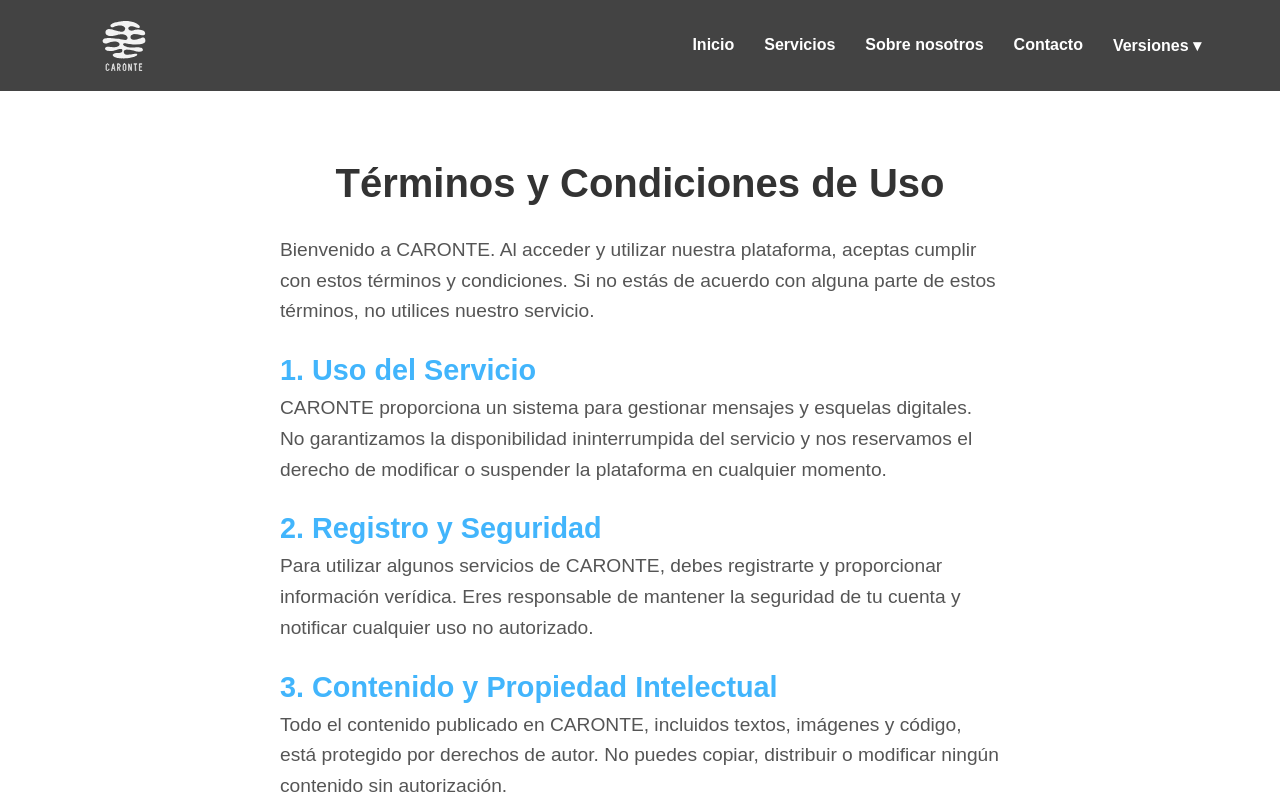
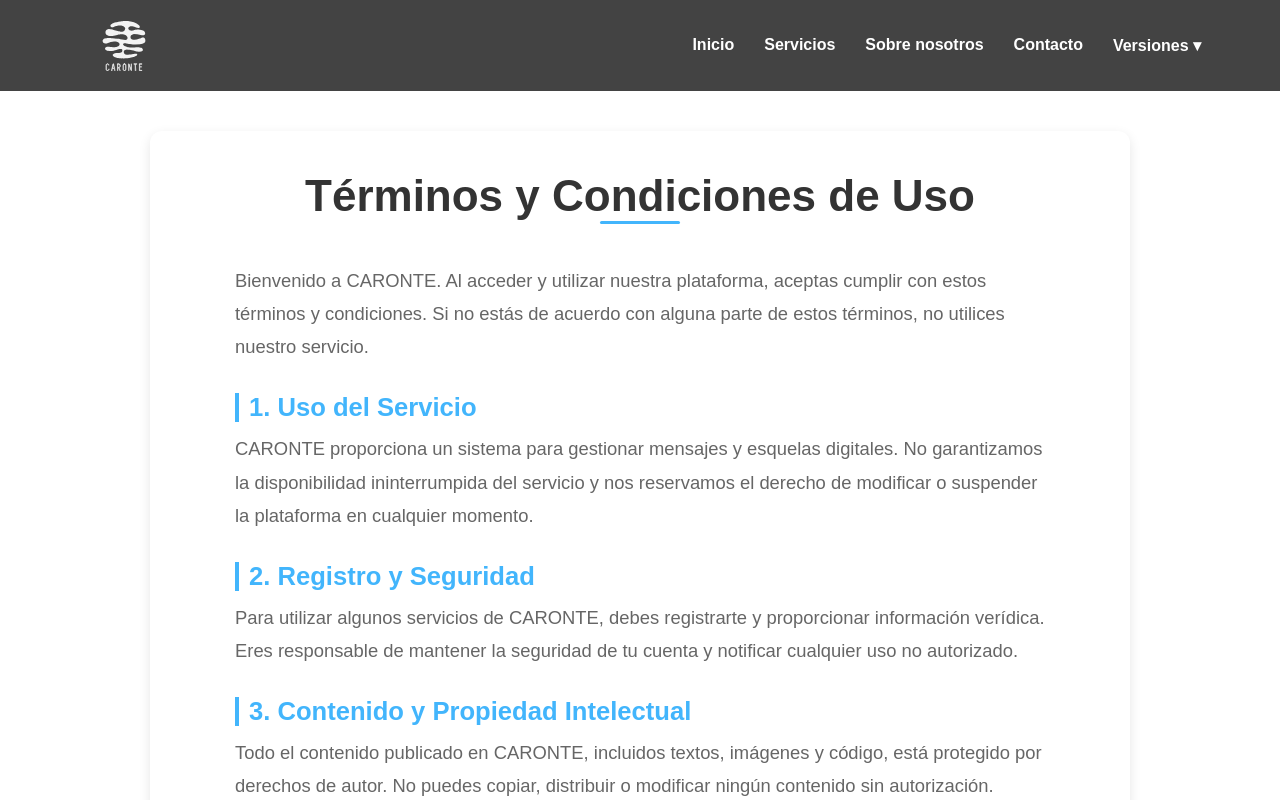
Before and after one commit to ISPP-2425-G9/landing_page, a React (Create React App) app: page /terms in a window 1280 px wide. Built offline with nearby package versions, Linux system fonts and the light colour scheme.

Commit message:
style: enhance Terms, Footer, and Legal sections for improved layout and readability

```diff
--- a/src/components/Terms.js
+++ b/src/components/Terms.js
@@ -41,7 +41,7 @@ const Terms = () => {
           Si continúas utilizando CARONTE después de una actualización, se considerará que aceptas los cambios.
         </p>
 
-        <p style={{ textAlign: "center" }}>Última actualización: Febrero 2025</p>
+        <p className="update-info">Última actualización: Febrero 2025</p>
       </div>
     </section>
   );
--- a/src/styles/Footer.css
+++ b/src/styles/Footer.css
@@ -18,37 +18,37 @@ footer {
   text-align: center;
 }
 
-.footer-section a {
+/* Social Media Icons */
+.footer a.icons {
   color: #fff;
   margin: 0 10px;
   font-size: 1.4rem;
   transition: color 0.3s ease;
+  display: inline-block; /* Ensure transform works */
 }
 
-footer .social-icons {
-  display: flex;
-  justify-content: center;
-  gap: 10px;
-  margin: 10px 0;
+.footer a.icons:hover {
+  animation: pop 0.5s ease;
 }
 
-footer .social-icons img {
-  width: 30px;
-  height: 30px;
+@keyframes pop {
+  0% { transform: scale(1); }
+  50% { transform: scale(1.3); }
+  100% { transform: scale(1); }
 }
 
-footer p {
+.footer p {
   margin: 5px 0;
   font-size: 0.9rem;
 }
 
-footer a {
+.footer a {
   color: #ffffff;
   text-decoration: none;
-  size: 2rem;
+  font-size: 1.2rem;
 }
 
-footer a:hover {
+.footer a:hover {
   text-decoration: underline;
 }
 
@@ -57,7 +57,6 @@ footer a:hover {
     flex-direction: column;
     text-align: center;
   }
-
   .footer-section {
     margin: 10px 0;
   }
--- a/src/styles/Legal.css
+++ b/src/styles/Legal.css
@@ -1,33 +1,68 @@
+/* Contenedor principal con estilo de tarjeta */
 .legal-section {
-    padding: 60px 20px;
-    text-align: left;
-    max-width: 800px;
-    margin: auto;
-    line-height: 1.6;
+    background: #ffffff;
+    border-radius: 12px;
+    padding: 40px;
+    max-width: 900px;
+    margin: 40px auto;
+    box-shadow: 0 4px 12px rgba(0, 0, 0, 0.1);
+    font-family: 'Segoe UI', Tahoma, Geneva, Verdana, sans-serif;
   }
 
+  /* Título principal con separador decorativo */
   .legal-section h2 {
+    font-size: 2.75rem;
+    margin-bottom: 30px;
     text-align: center;
-    font-size: 2.5rem;
+    color: #333;
+    position: relative;
+    padding-bottom: 10px;
+  }
+
+  .legal-section h2::after {
+    content: "";
+    display: block;
+    width: 80px;
+    height: 3px;
+    background: #42B5FC;
+    margin: 0 auto;
+    border-radius: 2px;
+  }
+
+  /* Párrafos con buena legibilidad */
+  .legal-section p {
+    font-size: 1.15rem;
+    line-height: 1.8;
+    color: #666;
     margin-bottom: 20px;
   }
 
+  /* Estilo para las secciones de título (subtítulos) */
   .legal-section h3 {
-    font-size: 1.8rem;
-    margin-top: 20px;
+    font-size: 1.6rem;
+    margin-top: 30px;
+    margin-bottom: 10px;
     color: #42B5FC;
+    border-left: 4px solid #42B5FC;
+    padding-left: 10px;
   }
 
-.legal-section p {
-    font-size: 1.2rem;
-    color: #555;
-}
-
+  /* Estilo para enlaces con transición */
   .legal-section a {
-    color: #434343;
+    color: #42B5FC;
     text-decoration: none;
+    transition: color 0.3s ease;
   }
 
   .legal-section a:hover {
+    color: #1a8cd8;
     text-decoration: underline;
   }
+
+  /* Información de actualización centrada y con estilo sutil */
+  .legal-section .update-info {
+    text-align: center;
+    font-style: italic;
+    color: #999;
+    margin-top: 30px;
+  }
```
Lines whose indentation alone changed are shown as unchanged.
